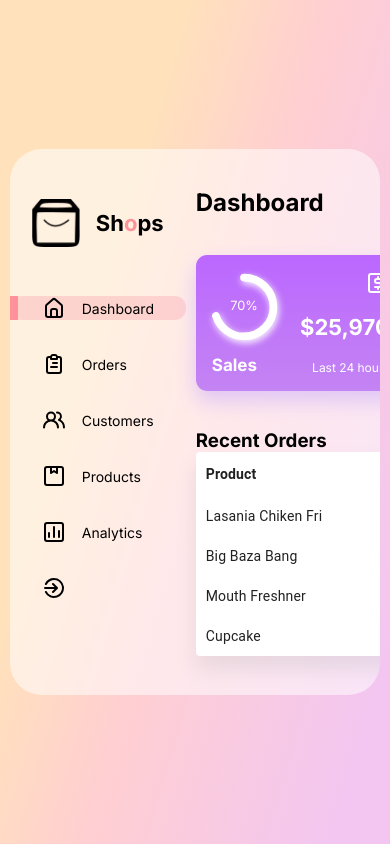
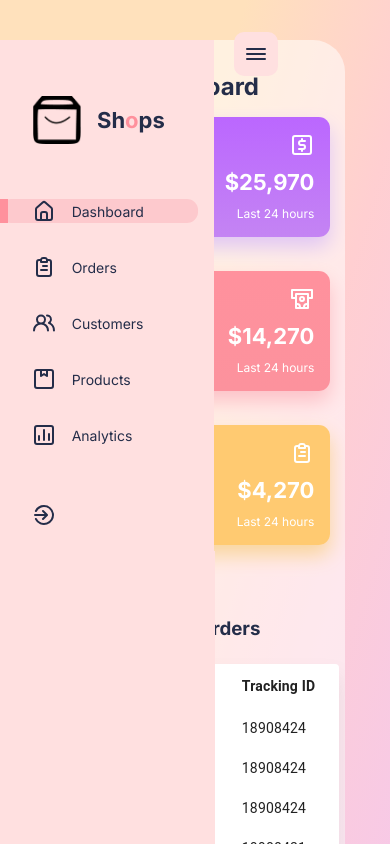
Before and after one commit to UlyanaBrataus/AdminDashboard, a React (Create React App) app: page / in a window 390 px wide. Shown: the top 844 px of the page. Built offline with nearby package versions, Linux system fonts and the light colour scheme.

Commit message:
feat: made app responsive, fixed css

```diff
--- a/src/App.css
+++ b/src/App.css
@@ -22,28 +22,53 @@
   --smboxShadow: -79px 51px 60px rgba(0, 0, 0, 0.08);
   --active-item: #f799a354;
 }
-
-.container__app {
-  font-family: "Inter", sans-serif;
+html {
   background: linear-gradient(
     106.37deg,
     #ffe1bc 29.63%,
     #ffcfd1 51.55%,
     #f3c6f1 90.85%
   );
-  height: 100vh;
+}
+
+.container__app {
+  font-family: "Inter", sans-serif;
+  color: var(--black);
   display: flex;
+  padding: 2.5rem 2.5rem;
+  height: 100%;
   justify-content: center;
   align-items: center;
 }
 
 .container__glass {
   display: grid;
-  max-height: 95%;
-  width: 95%;
+  grid-template-columns: 11rem auto 20rem;
+  gap: 16px;
+  max-height: 97%;
+  width: 97%;
   border-radius: 2rem;
   background-color: var(--glass);
   overflow: hidden;
-  grid-template-columns: 11rem auto 20rem;
-  gap: 10px;
 }
+
+/* -----------------  MEDIA QUERIES LAPTOPS --------------  */
+
+@media screen and (max-width: 1200px) {
+  .container__glass {
+    grid-template-columns: 10% 50% auto;
+    overflow-y: scroll;
+  }
+}
+
+/* ------------------ MQ MOBILE ------------------ */
+
+@media screen and (max-width: 768px) {
+  .container__glass {
+    grid-template-columns: 1fr;
+  }
+
+  .container__glass::-webkit-scrollbar {
+    display: none;
+  }
+}
--- a/src/Data/Data.js
+++ b/src/Data/Data.js
@@ -6,12 +6,10 @@
   UilUsersAlt,
   UilPackage,
   UilChart,
-  UilSignOutAlt,
 } from "@iconscout/react-unicons";
 
 // Analytics Cards imports
 import { UilUsdSquare, UilMoneyWithdrawal } from "@iconscout/react-unicons";
-import { keyboard } from "@testing-library/user-event/dist/keyboard";
 
 // Recent Card Imports
 import img1 from "../imgs/img1.png";
--- a/src/components/Card/Card.css
+++ b/src/components/Card/Card.css
@@ -1,13 +1,12 @@
 .compact {
   display: flex;
   flex: 1;
-  height: 8.5rem !important;
+  height: 7.5rem !important;
   border-radius: 0.7rem;
   color: white;
   padding: 1rem;
   position: relative;
   cursor: pointer;
-  gap: 1rem;
 }
 
 .compact:hover {
@@ -18,8 +17,8 @@
   display: flex;
   flex: 1 1;
   flex-direction: column;
-  justify-content: flex-end;
-  gap: 1rem;
+  justify-content: center;
+  gap: 0.7rem;
 }
 
 .radial_bar > span {
@@ -66,16 +65,16 @@
 
 .expanded {
   position: absolute;
-  max-width: 60%;
-  max-height: 70vh;
+  width: 60%;
+  height: 70vh;
   z-index: 9;
   left: 13rem;
   border-radius: 1rem;
   display: flex;
   flex-direction: column;
   align-items: center;
-  justify-content: space-between;
-  padding: 1rem;
+  justify-content: space-around;
+  padding: 2rem 1rem 2rem 1rem;
 }
 
 .expanded > span:nth-of-type(1) {
@@ -86,10 +85,32 @@
 }
 
 .expanded > span:nth-of-type(2) {
-  color: rgb(223, 222, 222);
-  font-size: 16px;
+  color: rgb(236, 236, 236);
+  font-size: 15px;
 }
 
 .chart_container {
   width: 70%;
 }
+
+/* ------------------ MQ LAPTOPS ------------------ */
+
+@media screen and (max-width: 1200px) {
+  .expanded {
+    top: 30%;
+    height: 60vh;
+    left: 6rem;
+  }
+}
+
+/* ------------------ MQ MOBILE ------------------ */
+
+@media screen and (max-width: 768px) {
+  .expanded {
+    top: 8rem;
+    height: 40%;
+    left: 25px;
+    /* margin: 0 auto; */
+    width: 80%;
+  }
+}
--- a/src/components/Card/Card.jsx
+++ b/src/components/Card/Card.jsx
@@ -112,7 +112,13 @@
       }}
       layoutId="expandableCard"
     >
-      <div style={{ alignSelf: "flex-end", cursor: "pointer", color: "white" }}>
+      <div
+        style={{
+          alignSelf: "flex-end",
+          cursor: "pointer",
+          color: "lightblue",
+        }}
+      >
         <UilTimes onClick={setExpanded} />
       </div>
       <span>{param.title}</span>
--- a/src/components/Cards/Cards.css
+++ b/src/components/Cards/Cards.css
@@ -6,3 +6,23 @@
 .cards {
   width: 100%;
 }
+
+/* ------------------ MQ LAPTOPS ------------------ */
+
+@media screen and (max-width: 1200px) {
+  .cards-container {
+    flex-direction: column;
+  }
+
+  .cards {
+    height: 9rem;
+  }
+}
+
+/* ------------------ MQ MOBILE ------------------ */
+
+@media screen and (max-width: 768px) {
+  .cards-container {
+    width: 90%;
+  }
+}
--- a/src/components/MainDash.jsx/MainDash.css
+++ b/src/components/MainDash.jsx/MainDash.css
@@ -3,3 +3,24 @@
   flex-direction: column;
   justify-content: space-evenly;
 }
+
+.main-dash > h1 {
+  margin-bottom: 1rem;
+}
+
+/* ------------------ MQ LAPTOPS ------------------ */
+
+@media screen and (max-width: 1200px) {
+  .main-dash {
+    justify-content: flex-start;
+    margin-top: 2rem;
+  }
+}
+
+/* ------------------ MQ MOBILE ------------------ */
+
+@media screen and (max-width: 768px) {
+  .main-dash {
+    align-items: center;
+  }
+}
--- a/src/components/RightSide/RightSide.css
+++ b/src/components/RightSide/RightSide.css
@@ -3,4 +3,29 @@
   flex-direction: column;
   width: 95%;
   justify-content: space-evenly;
+  margin-top: 2rem;
 }
+
+/* ------------------ MQ LAPTOPS ------------------ */
+
+@media screen and (max-width: 1200px) {
+  .right-side {
+    justify-content: flex-start;
+    margin-top: 3rem;
+  }
+}
+
+/* ------------------ MQ LAPTOPS ------------------ */
+
+@media screen and (max-width: 768px) {
+  .right-side {
+    width: 100%;
+    margin-top: 0;
+  }
+
+  .right-side > div {
+    display: flex;
+    flex-direction: column;
+    align-items: center;
+  }
+}
--- a/src/components/Sidebar/Sidebar.css
+++ b/src/components/Sidebar/Sidebar.css
@@ -65,3 +65,59 @@
   bottom: 2.3rem;
   width: 100%;
 }
+
+.bars {
+  display: none;
+}
+
+/* ------------------ MQ LAPTOPS ------------------ */
+
+@media screen and (max-width: 1200px) {
+  .menu__item > span {
+    display: none;
+  }
+
+  .sidebar__menu {
+    left: 0;
+  }
+
+  .sidebar__logo {
+    display: none;
+  }
+}
+
+/* ------------------ MQ MOBILE ------------------ */
+
+@media screen and (max-width: 768px) {
+  .sidebar {
+    position: fixed;
+    z-index: 9;
+    background: #ffe0e0;
+    width: 55%;
+    padding-right: 1rem;
+    height: 100%;
+  }
+
+  .menu__item > span {
+    display: block;
+  }
+
+  .sidebar__logo {
+    display: flex;
+  }
+
+  .sidebar__menu .menu__item:last-child {
+    position: relative;
+    margin-top: 1.5rem;
+  }
+
+  .bars {
+    display: flex;
+    position: fixed;
+    top: 2rem;
+    z-index: 9;
+    background: #ffe0e0;
+    padding: 10px;
+    border-radius: 10px;
+  }
+}
--- a/src/components/Sidebar/Sidebar.jsx
+++ b/src/components/Sidebar/Sidebar.jsx
@@ -1,14 +1,35 @@
 import React, { useState } from "react";
 import Logo from "../../imgs/logo.png";
 import { SidebarData } from "../../Data/Data";
-import { UilSignOutAlt } from "@iconscout/react-unicons";
+import { UilSignOutAlt, UilBars } from "@iconscout/react-unicons";
+import { motion } from "framer-motion";
 import "./Sidebar.css";
 
 const Sidebar = () => {
   const [selected, setSelected] = useState(0);
+  const [expanded, setExpanded] = useState(true);
+
+  const sidebarVariants = {
+    true: { left: "0" },
+    false: {
+      left: "-60%",
+    },
+  };
 
   return (
-    <section className="sidebar">
+    <>
+      <div
+        className="bars"
+        style={expanded ? { left: "60%" } : { left: "5%" }}
+        onClick={() => setExpanded(!expanded)}
+      >
+        <UilBars />
+      </div>
+      <motion.section
+        className="sidebar"
+        variants={sidebarVariants}
+        animate={window.innerWidth <= 768 ? `${expanded}` : ""}
+      >
         <div className="sidebar__logo">
           <img src={Logo} alt="" />
           <span>
@@ -34,7 +55,8 @@
             <UilSignOutAlt />
           </div>
         </menu>
-    </section>
+      </motion.section>
+    </>
   );
 };
 
--- a/src/components/Table/Table.css
+++ b/src/components/Table/Table.css
@@ -9,6 +9,10 @@
 .table-container td,
 th {
   border: none !important;
+}
+
+.table-container > h3 {
+  margin-bottom: 1.5rem;
 }
 
 .table-container:first-child {
@@ -23,3 +27,24 @@
 .details {
   color: #00b5ff !important;
 }
+
+/* ------------------ MQ LAPTOPS ------------------ */
+
+@media screen and (max-width: 1200px) {
+  .table-container {
+    width: 170%;
+    margin-top: 3rem;
+  }
+}
+
+/* ------------------ MQ MOBILE ------------------ */
+
+@media screen and (max-width: 768px) {
+  .table-container {
+    position: relative;
+    display: flex;
+    flex-direction: column;
+    align-items: center;
+    width: 18rem;
+  }
+}
--- a/src/components/Updates/Updates.css
+++ b/src/components/Updates/Updates.css
@@ -2,7 +2,7 @@
   display: flex;
   flex-direction: column;
   width: 85%;
-
+  margin: 1rem 0;
   background: white;
   border-radius: 0.7rem;
   padding: 1rem;
```
Lines whose indentation alone changed are shown as unchanged.
